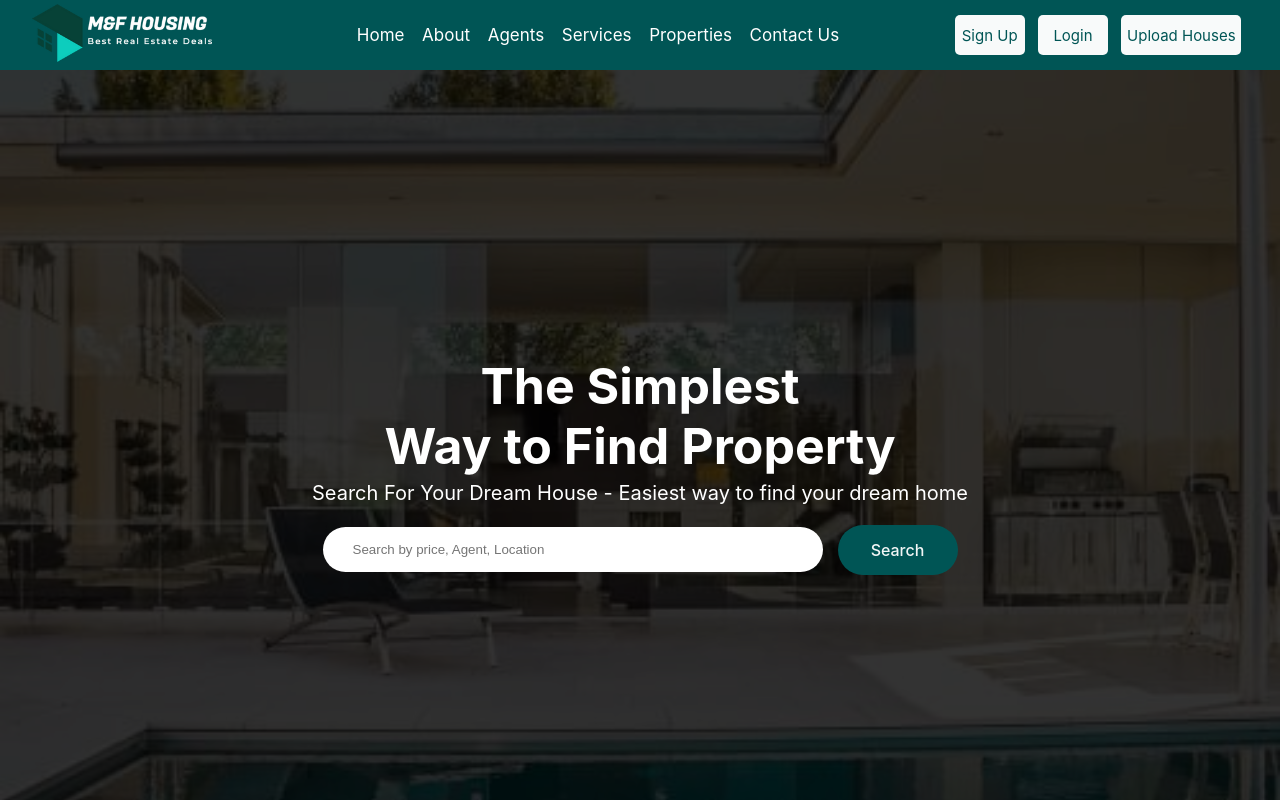
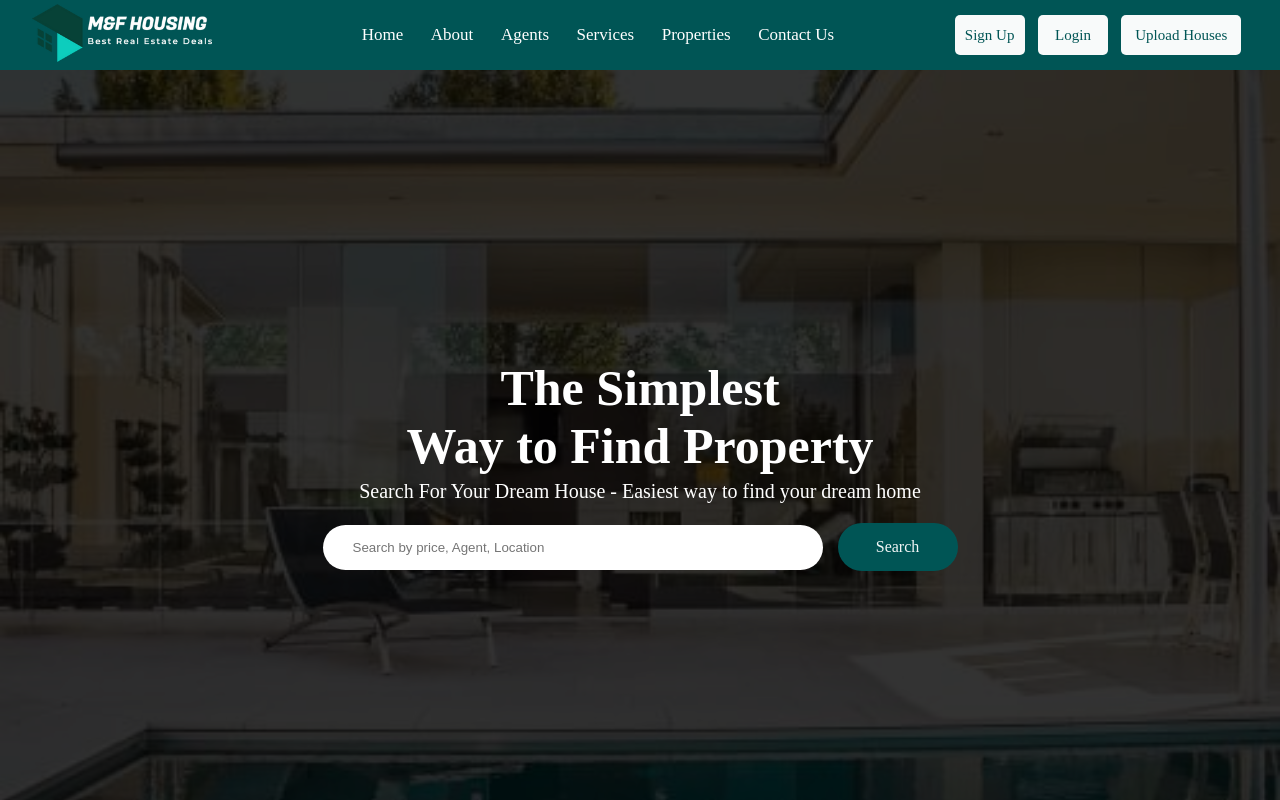
Before and after one commit to dev-sylv/Clientside-RealEstate, a React (Create React App) app: page / in a window 1280 px wide. Shown: the top 800 px of the page. Built offline with nearby package versions, Linux system fonts and the light colour scheme.

Commit message:
saved global fonts

```diff
--- a/src/App.tsx
+++ b/src/App.tsx
@@ -2,10 +2,12 @@
 import AllRoutes from './Components/AllRoutes/AllRoutes'
 import Footer from './Components/Footer/Footer'
 import Header from './Components/Header/Header'
+import { GlobalStyle } from './GlobalFonts/GlobalFonts'
 
 const App = () => {
   return (
     <div>
+      <GlobalStyle />
       <Header />
         <AllRoutes />
       <Footer />
--- /dev/null
+++ b/src/GlobalFonts/GlobalFonts.tsx
@@ -0,0 +1,15 @@
+import { createGlobalStyle } from "styled-components";
+
+export const GlobalStyle = createGlobalStyle`
+    @import url('https://fonts.googleapis.com/css2?family=Noto+Serif:ital,wght@0,400;0,700;1,700&family=Poppins:ital,wght@0,100;0,200;0,300;0,400;0,500;0,600;0,700;0,800;0,900;1,100;1,200;1,300;1,400;1,500;1,600;1,700;1,800;1,900&display=swap');
+
+    body{
+        font-family: 'Italiana', serif;
+    }
+
+    /* @import url('https://fonts.googleapis.com/css2?family=Italiana&family=Noto+Serif:ital,wght@0,400;0,700;1,700&family=Poppins:ital,wght@0,100;0,200;0,300;0,400;0,500;0,600;0,700;0,800;0,900;1,100;1,200;1,300;1,400;1,500;1,600;1,700;1,800;1,900&display=swap');
+
+    body{
+        font-family: 'Poppins', sans-serif;
+    } */
+`;
```
